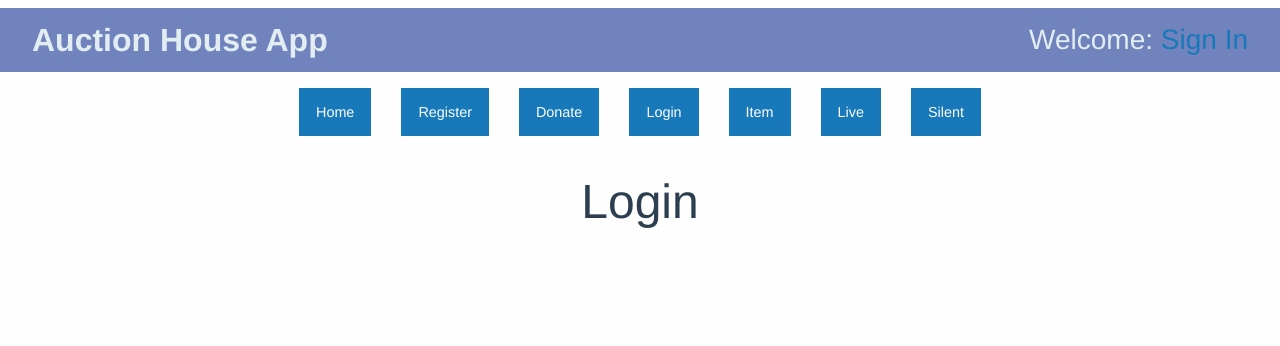
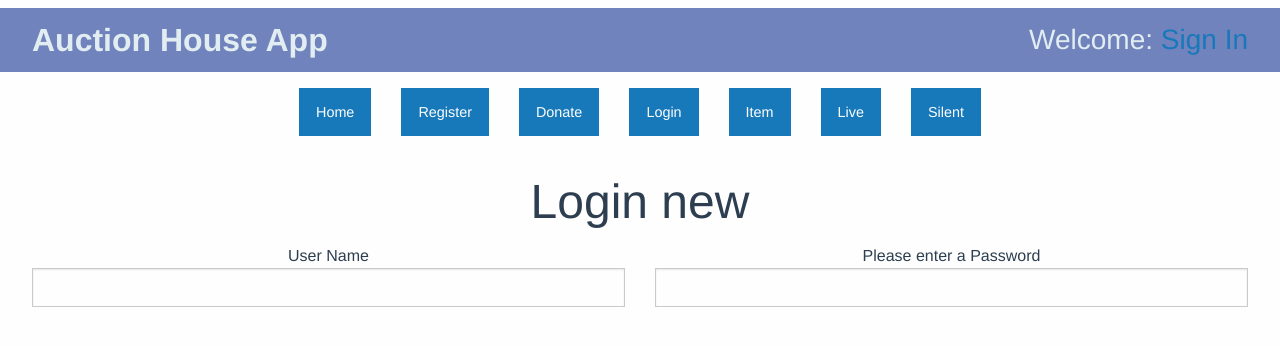
Before and after one commit to JHandschin/AuctionApp, a Vue app in the folder app/: page /login in a window 1280 px wide. Shown: the top 346 px of the page. Built offline with nearby package versions, Linux system fonts and the light colour scheme.

Commit message:
finished Register and started log in

```diff
--- a/app/package.json
+++ b/app/package.json
@@ -28,7 +28,8 @@
   "eslintConfig": {
     "root": true,
     "env": {
-      "node": true
+      "node": true,
+      "jquery": true
     },
     "extends": [
       "plugin:vue/essential",
--- a/app/src/App.vue
+++ b/app/src/App.vue
@@ -82,6 +82,9 @@ export default {
   margin-top: 1rem;
   margin-bottom: 1rem;
 }
+a {
+  color: #293c48;
+}
 a.rLink.button {
   width: 6rem;
   padding: 1rem;
--- a/app/src/components/Login 2.vue
+++ b/app/src/components/Login 2.vue
@@ -1,5 +1,5 @@
 <template>
-    <h1>Login</h1>
+    <h1>Login asd</h1>
 </template>
 <script>
 export default {
--- a/app/src/components/Login.vue
+++ b/app/src/components/Login.vue
@@ -1,11 +1,26 @@
 <template>
     <div class="content">
-        <h1>Login</h1>
-
+        <h1>Login new</h1>
+            <div class="grid-x grid-margin-x">
+            <div class="cell small-6">
+                <div>User Name</div>
+                <input v-model="userName" type="text" name="userName" id="userName">
+            </div>
+            <div class="cell small-6">
+                <div>Please enter a Password</div>
+                <input v-model="userPassword" type="text" name="userName" id="userPassword">
+            </div>
+        </div>
     </div>
 </template>
 <script>
 export default {
     name: 'Login',
+    data() {
+        return {
+            userName: "",
+            userPassword: "",
+        }
+    },
 }
 </script>
--- a/app/src/components/Register.vue
+++ b/app/src/components/Register.vue
@@ -118,8 +118,10 @@ export default {
         },
         cleansePage() {
             this.userName = '';
+            this.userPassword = '';
             this.firstName = '';
             this.lastName = '';
+            this.phone = '';
             this.email = '';
         }
     },
```
Also changed, not shown: app/src/components/AccordionDemonstration.vue (added, +52 -0 lines), app/src/components/Home.vue (+1 -14 lines).
